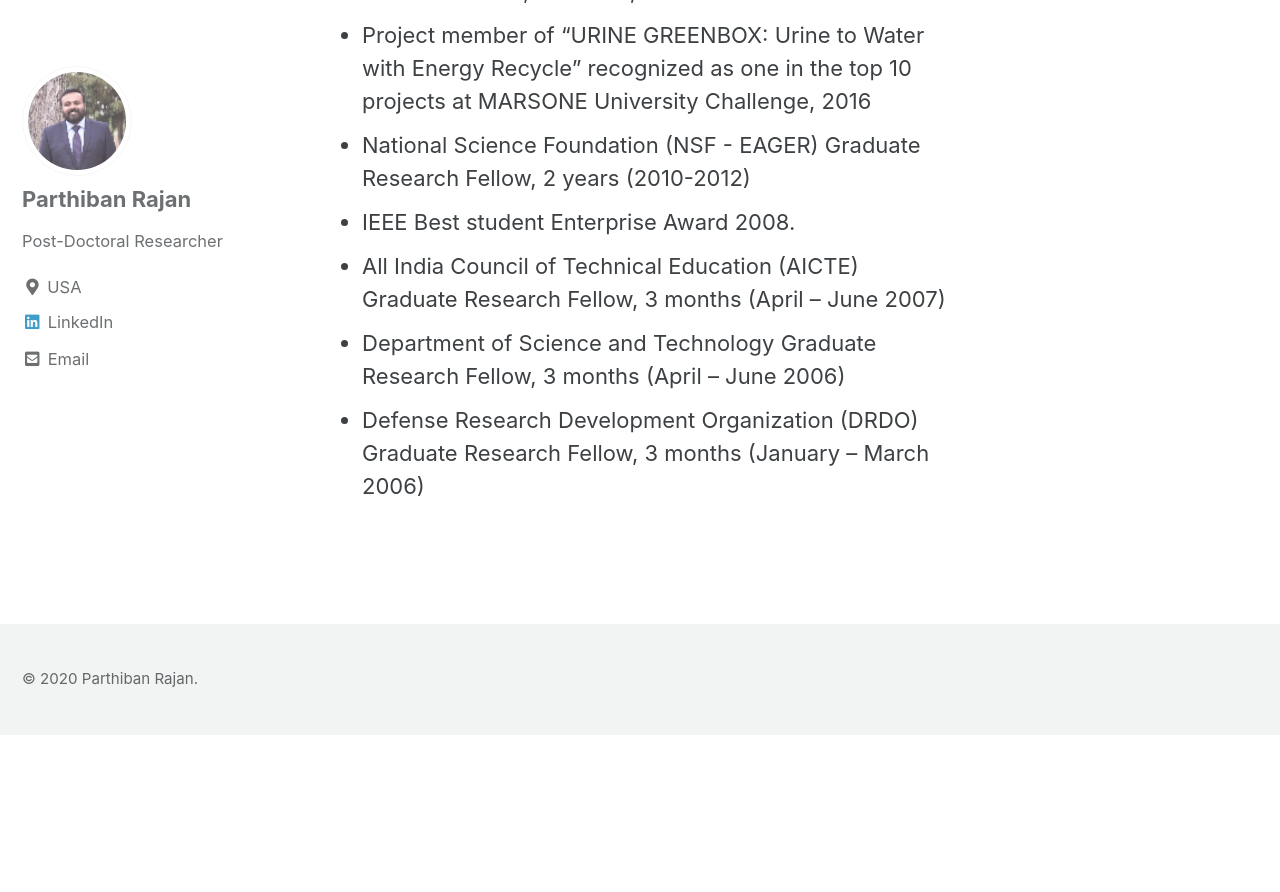
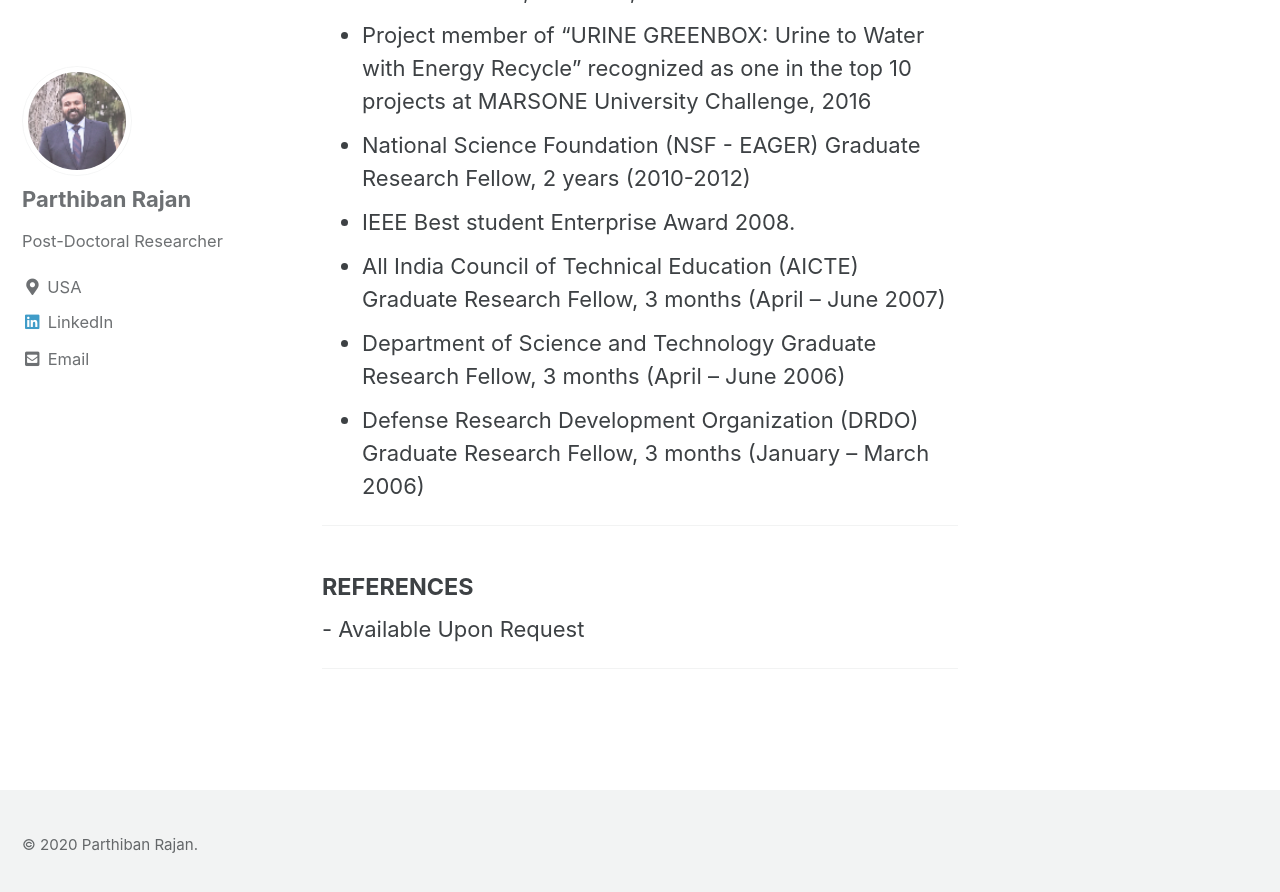
Before and after one commit to parthibanrajan/parthibanrajan.github.io, a Jekyll site: the page built from index.html, in a window 1280 px wide and 900 px high, scrolled down 4840 px. Shown: the top 892 px of the window. Built offline with Jekyll 4.4.1, drawn with Linux system fonts in a browser that asks for light colours; cached includes are drawn as plain includes; the list of posts is cut into pages by our own code; before the commit the page ends 5575 px from its top, so only the background shows below that.

Commit message:
Add References

```diff
--- a/_layouts/home.html
+++ b/_layouts/home.html
@@ -123,7 +123,7 @@ layout: single
         GPA-3.56
     </p>
 
-    <hr>
+    <hr />
 
     <h4>RESEARCH & TECHNICAL SKILLS</h4>
     <p><b>Microfluidics, Nanosensors, Bioprinting, Controlled Drug Delivery, Printed Electronics, Implantable Sensors,
@@ -145,7 +145,7 @@ layout: single
         <br />
     </p>
 
-    <hr>
+    <hr />
 
     <h4>AWARDS & RECOGNITION</h4>
     <ul>
@@ -160,4 +160,10 @@ layout: single
         <li>Defense Research Development Organization (DRDO) Graduate Research Fellow, 3 months (January – March 2006)
         </li>
     </ul>
+
+    <hr />
+
+    <h4>REFERENCES</h4> - Available Upon Request
+
+    <hr />
 </div>
```
